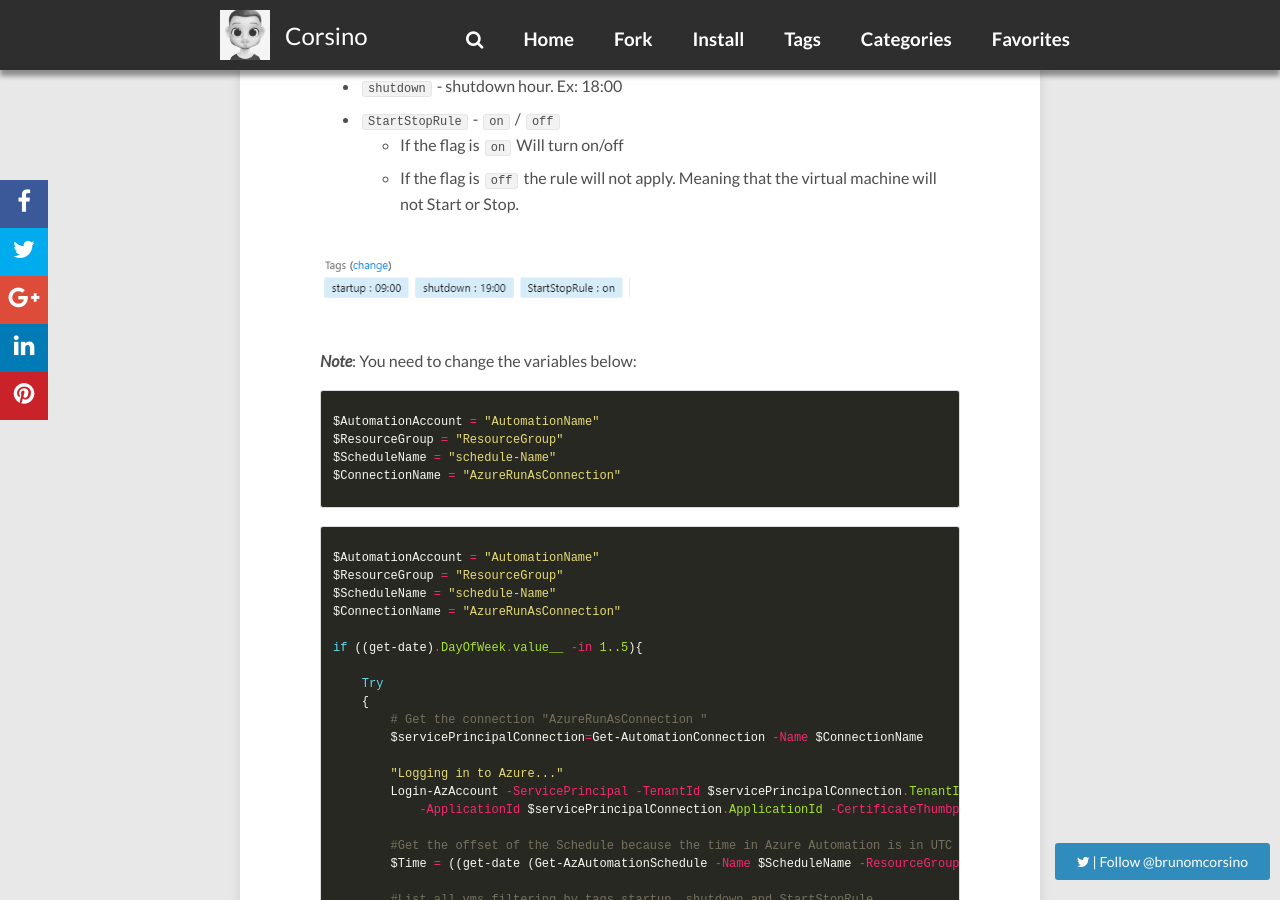
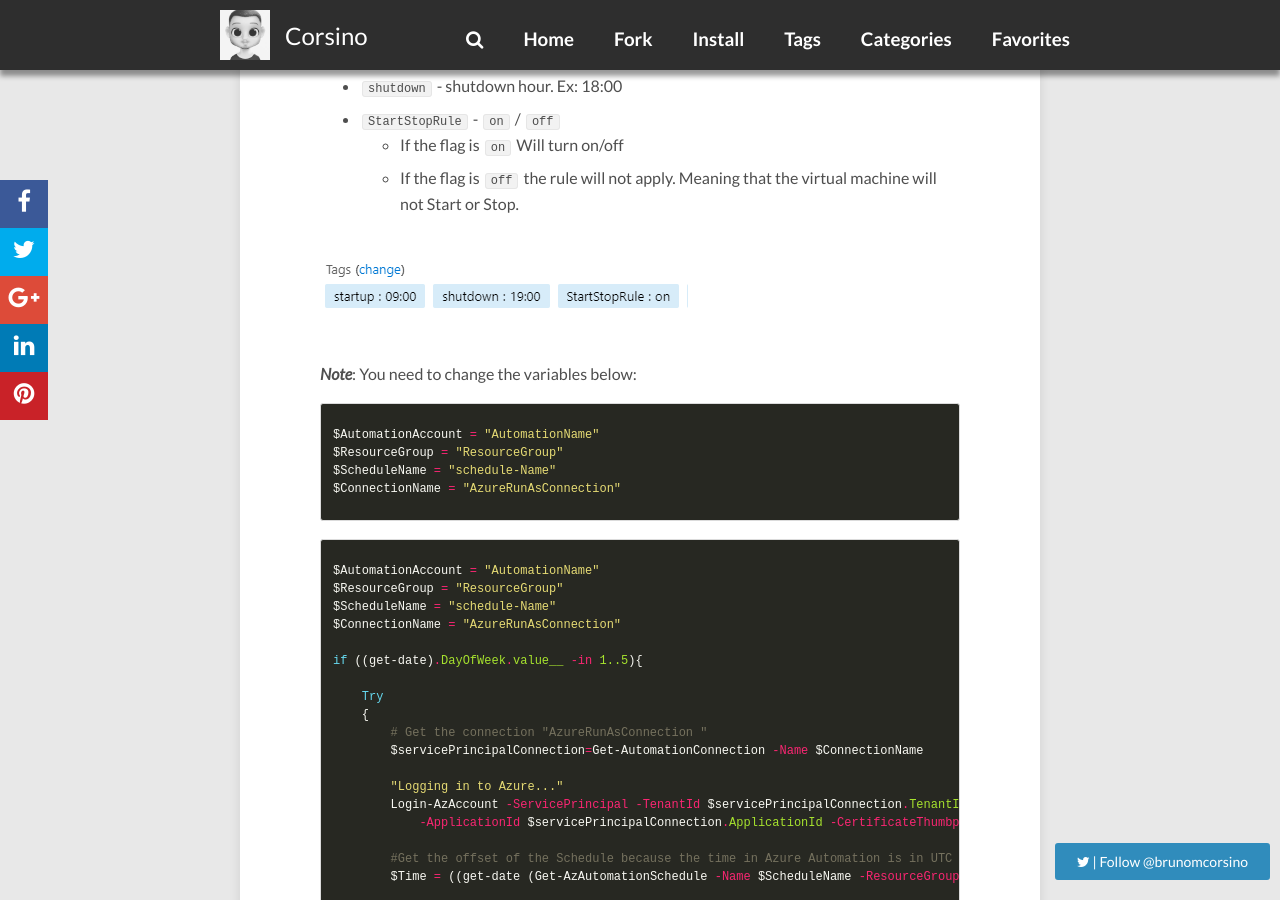
Before and after one commit to bmcorsino/bmcorsino.github.io, a Jekyll site: the page built from _posts/2019-11-07-automation-account-start-stop-vms.md, in a window 1280 px wide and 900 px high, scrolled down 559 px. Built offline with Jekyll 4.4.1, drawn with Linux system fonts in a browser that asks for light colours; nearby versions of some CDN libraries; comment, search, counter and statistics services are not loaded.

Commit message:
update post

```diff
--- a/_posts/2019-11-07-automation-account-start-stop-vms.md
+++ b/_posts/2019-11-07-automation-account-start-stop-vms.md
@@ -15,9 +15,8 @@ You need to configure 3 Tags in Virtual Machines :
     - If the flag is `off` the rule will not apply. Meaning that the virtual machine will not Start or Stop.
 
 
-<figure class="half">
+<figure>
 	<img src="/images/2019/11/start-stop-tags.png" alt="Azure Tags">
-
 </figure>
 
 
```
